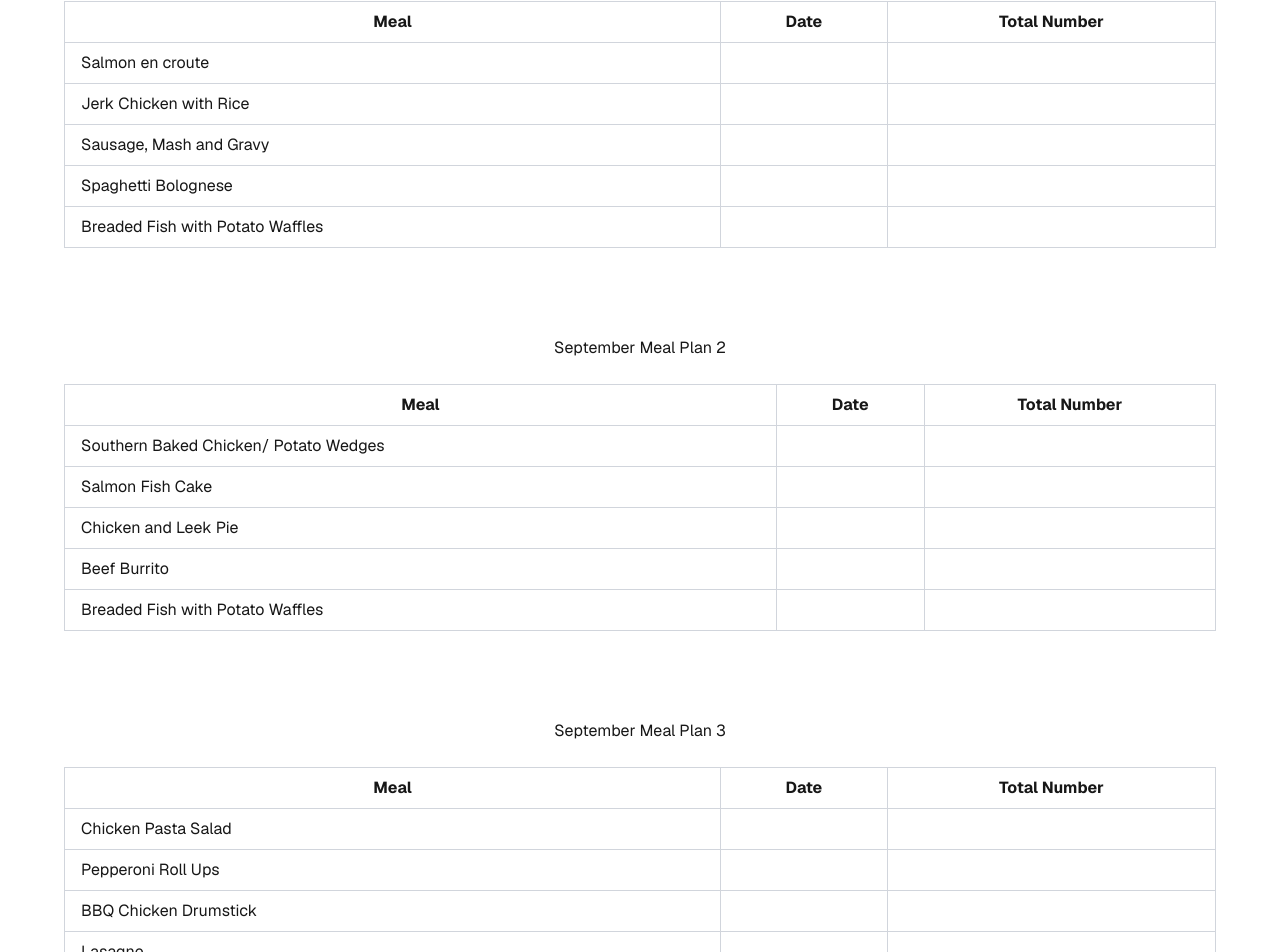
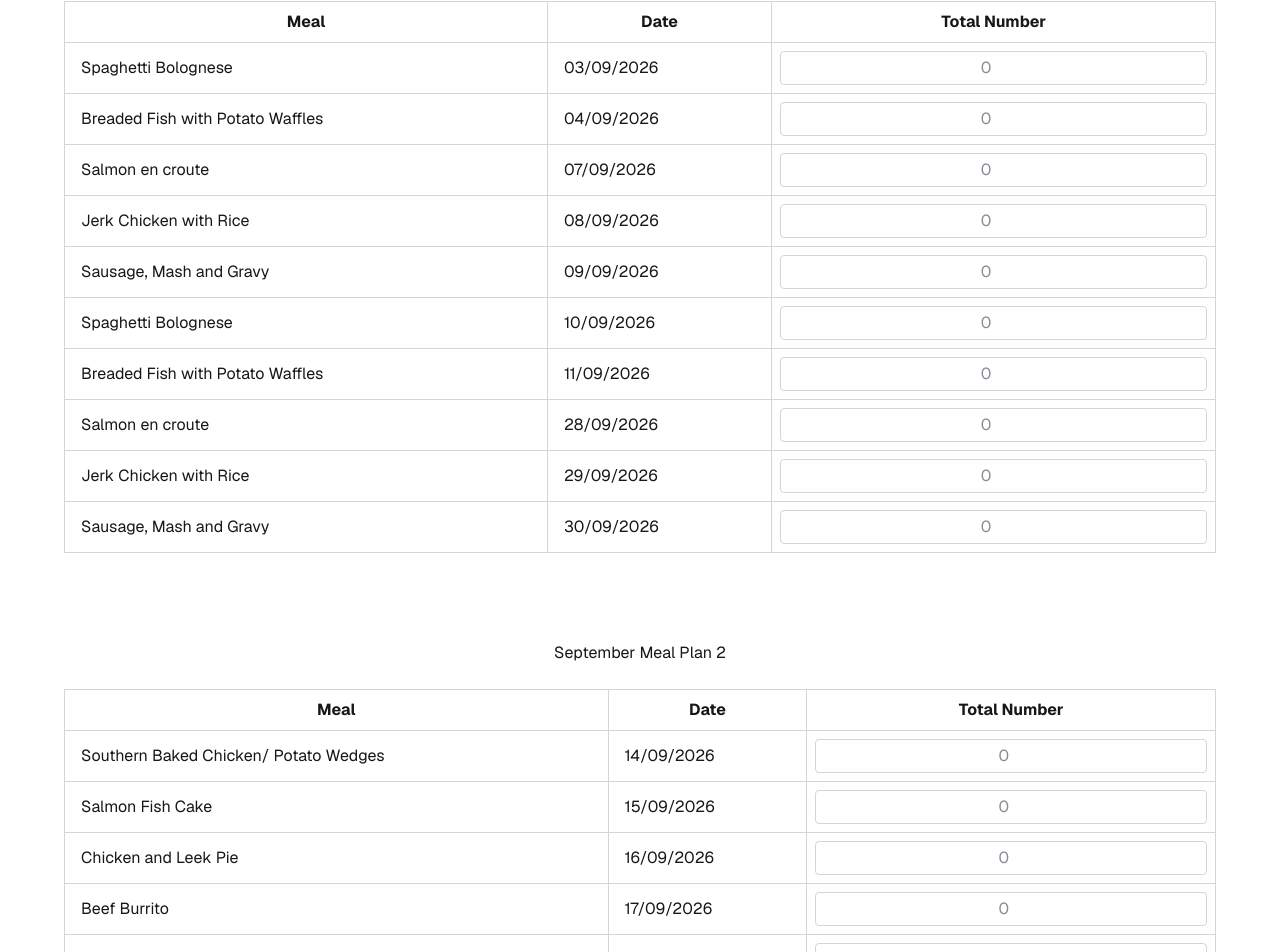
Before and after one commit to jacam666/meal-analysis, a Next.js app: page / in a window 1280 px wide. Shown: the part 431-1383 px from the top of the page. Built offline with nearby package versions, Linux system fonts and the light colour scheme.

Commit message:
added september and october meal tables

```diff
--- a/app/page.tsx
+++ b/app/page.tsx
@@ -1,13 +1,196 @@
-import Image from "next/image";
+"use client";
+
+import { useEffect, useState } from "react";
+
+type MealRow = {
+  meal: string;
+  date: string;
+  totalKey: string;
+};
+
+type MealPlan = {
+  title: string;
+  rows: MealRow[];
+};
+
+const STORAGE_KEY = "meal-analysis-totals";
+
+const mealPlans: MealPlan[] = [
+  {
+  title: "September Meal Plan 1",
+  rows: [
+    {
+      meal: "Spaghetti Bolognese",
+      date: "03/09/2026",
+      totalKey: "sept-plan1-spaghetti-03-09",
+    },
+    {
+      meal: "Breaded Fish with Potato Waffles",
+      date: "04/09/2026",
+      totalKey: "sept-plan1-fish-04-09",
+    },
+    {
+      meal: "Salmon en croute",
+      date: "07/09/2026",
+      totalKey: "sept-plan1-salmon-07-09",
+    },
+    {
+      meal: "Jerk Chicken with Rice",
+      date: "08/09/2026",
+      totalKey: "sept-plan1-jerk-chicken-08-09",
+    },
+    {
+      meal: "Sausage, Mash and Gravy",
+      date: "09/09/2026",
+      totalKey: "sept-plan1-sausage-09-09",
+    },
+    {
+      meal: "Spaghetti Bolognese",
+      date: "10/09/2026",
+      totalKey: "sept-plan1-spaghetti-10-09",
+    },
+    {
+      meal: "Breaded Fish with Potato Waffles",
+      date: "11/09/2026",
+      totalKey: "sept-plan1-fish-11-09",
+    },
+    {
+      meal: "Salmon en croute",
+      date: "28/09/2026",
+      totalKey: "sept-plan1-salmon-28-09",
+    },
+    {
+      meal: "Jerk Chicken with Rice",
+      date: "29/09/2026",
+      totalKey: "sept-plan1-jerk-chicken-29-09",
+    },
+    {
+      meal: "Sausage, Mash and Gravy",
+      date: "30/09/2026",
+      totalKey: "sept-plan1-sausage-30-09",
+    },
+  ],
+},
+  {
+    title: "September Meal Plan 2",
+    rows: [
+      { meal: "Southern Baked Chicken/ Potato Wedges", date: "14/09/2026", totalKey: "sept-plan2-southern-baked-chicken" },
+      { meal: "Salmon Fish Cake", date: "15/09/2026", totalKey: "sept-plan2-salmon-fish-cake" },
+      { meal: "Chicken and Leek Pie", date: "16/09/2026", totalKey: "sept-plan2-chicken-leek-pie" },
+      { meal: "Beef Burrito", date: "17/09/2026", totalKey: "sept-plan2-beef-burrito" },
+      { meal: "Breaded Fish with Potato Waffles", date: "18/09/2026", totalKey: "sept-plan2-fish-waffles" },
+    ],
+  },
+  {
+    title: "September Meal Plan 3",
+    rows: [
+      { meal: "Chicken Pasta Salad", date: "21/09/2026", totalKey: "sept-plan3-chicken-pasta-salad" },
+      { meal: "Pepperoni Roll Ups", date: "22/09/2026", totalKey: "sept-plan3-pepperoni-roll-ups" },
+      { meal: "BBQ Chicken Drumstick", date: "23/09/2026", totalKey: "sept-plan3-bbq-chicken-drumstick" },
+      { meal: "Lasagne", date: "24/09/2026", totalKey: "sept-plan3-lasagne" },
+      { meal: "Breaded Fish with Potato Waffles", date: "25/09/2026", totalKey: "sept-plan3-fish-waffles" },
+    ],
+  },
+  {
+  title: "October Meal Plan 1",
+  rows: [
+    {
+      meal: "Spaghetti Bolognese",
+      date: "01/10/2026",
+      totalKey: "oct-plan1-spaghetti-01-10",
+    },
+    {
+      meal: "Breaded Fish with Potato Waffles",
+      date: "02/10/2026",
+      totalKey: "oct-plan1-fish-02-10",
+    },
+    {
+      meal: "Salmon en croute",
+      date: "19/10/2026",
+      totalKey: "oct-plan1-salmon-19-10",
+    },
+    {
+      meal: "Jerk Chicken with Rice",
+      date: "20/10/2026",
+      totalKey: "oct-plan1-jerk-chicken-20-10",
+    },
+    {
+      meal: "Sausage, Mash and Gravy",
+      date: "21/10/2026",
+      totalKey: "oct-plan1-sausage-21-10",
+    },
+    {
+      meal: "Spaghetti Bolognese",
+      date: "22/10/2026",
+      totalKey: "oct-plan1-spaghetti-22-10",
+    },
+    {
+      meal: "Breaded Fish with Potato Waffles",
+      date: "23/10/2026",
+      totalKey: "oct-plan1-fish-23-10",
+    },
+  ],
+},
+  {
+    title: "October Meal Plan 2",
+    rows: [
+      { meal: "Southern Baked Chicken/ Potato Wedges", date: "05/10/2026", totalKey: "oct-plan2-southern-baked-chicken" },
+      { meal: "Salmon Fish Cake", date: "06/10/2026", totalKey: "oct-plan2-salmon-fish-cake" },
+      { meal: "Chicken and Leek Pie", date: "07/10/2026", totalKey: "oct-plan2-chicken-leek-pie" },
+      { meal: "Beef Burrito", date: "08/10/2026", totalKey: "oct-plan2-beef-burrito" },
+      { meal: "Breaded Fish with Potato Waffles", date: "09/10/2026", totalKey: "oct-plan2-fish-waffles" },
+    ],
+  },
+  {
+    title: "October Meal Plan 3",
+    rows: [
+      { meal: "Chicken Pasta Salad", date: "12/10/2026", totalKey: "oct-plan3-chicken-pasta-salad" },
+      { meal: "Pepperoni Roll Ups", date: "13/10/2026", totalKey: "oct-plan3-pepperoni-roll-ups" },
+      { meal: "BBQ Chicken Drumstick", date: "14/10/2026", totalKey: "oct-plan3-bbq-chicken-drumstick" },
+      { meal: "Lasagne", date: "15/10/2026", totalKey: "oct-plan3-lasagne" },
+      { meal: "Breaded Fish with Potato Waffles", date: "16/10/2026", totalKey: "oct-plan3-fish-waffles" },
+    ],
+  },
+];
 
 export default function Home() {
+  const [totals, setTotals] = useState<Record<string, string>>({});
+
+  useEffect(() => {
+    const savedTotals = window.localStorage.getItem(STORAGE_KEY);
+
+    if (!savedTotals) {
+      return;
+    }
+
+    try {
+      const parsedTotals = JSON.parse(savedTotals) as Record<string, string>;
+      setTotals(parsedTotals);
+    } catch {
+      window.localStorage.removeItem(STORAGE_KEY);
+    }
+  }, []);
+
+  useEffect(() => {
+    window.localStorage.setItem(STORAGE_KEY, JSON.stringify(totals));
+  }, [totals]);
+
+  const handleTotalChange = (key: string, value: string) => {
+    setTotals((currentTotals) => ({
+      ...currentTotals,
+      [key]: value,
+    }));
+  };
+
   return (
-    <div className="flex flex-col  items-center justify-center bg-zinc-50 font-sans dark:bg-black">
+    <div className="flex flex-col items-center justify-center bg-zinc-50 font-sans dark:bg-black">
       <main className="flex w-full max-w-3xl flex-col items-center justify-between py-32 px-16 bg-white dark:bg-black sm:items-start">
         <h1 className="text-3xl font-bold text-center text-black dark:text-white">Welcome to Playground Pantry Meal Analysis</h1>
       </main>
-      <div className="flex flex-col items-center justify-center w-full  px-16 py-8 bg-white dark:bg-black">
-        <h1 className="text-center py-6">September Meal Plan 1</h1>
+
+      {mealPlans.map((plan) => (
+        <div key={plan.title} className="flex w-full flex-col items-center justify-center px-16 py-8 bg-white dark:bg-black">
+          <h1 className="text-center py-6">{plan.title}</h1>
           <table className="w-full max-w-6xl border-collapse border border-gray-300 dark:border-gray-700">
             <thead>
               <tr>
@@ -17,115 +200,26 @@ export default function Home() {
               </tr>
             </thead>
             <tbody>
-            {/* Sample data rows */}
-            <tr>
-              <td className="border border-gray-300 dark:border-gray-700 px-4 py-2">Salmon en croute</td>
-              <td className="border border-gray-300 dark:border-gray-700 px-4 py-2"></td>
-              <td className="border border-gray-300 dark:border-gray-700 px-4 py-2"></td>
+              {plan.rows.map((row) => (
+                <tr key={row.totalKey}>
+                  <td className="border border-gray-300 dark:border-gray-700 px-4 py-2">{row.meal}</td>
+                  <td className="border border-gray-300 dark:border-gray-700 px-4 py-2">{row.date}</td>
+                  <td className="border border-gray-300 dark:border-gray-700 px-2 py-2">
+                    <input
+                      type="number"
+                      min="0"
+                      value={totals[row.totalKey] ?? ""}
+                      onChange={(event) => handleTotalChange(row.totalKey, event.target.value)}
+                      className="w-full min-w-[80px] rounded border border-gray-300 bg-white px-2 py-1 text-center text-gray-900 outline-none ring-0 focus:border-blue-500 dark:border-gray-600 dark:bg-black dark:text-white"
+                      placeholder="0"
+                    />
+                  </td>
                 </tr>
-            <tr>
-              <td className="border border-gray-300 dark:border-gray-700 px-4 py-2">Jerk Chicken with Rice</td>
-              <td className="border border-gray-300 dark:border-gray-700 px-4 py-2"></td>
-              <td className="border border-gray-300 dark:border-gray-700 px-4 py-2"></td>
-            </tr>
-            <tr>
-              <td className="border border-gray-300 dark:border-gray-700 px-4 py-2">Sausage, Mash and Gravy</td>
-              <td className="border border-gray-300 dark:border-gray-700 px-4 py-2"></td>
-              <td className="border border-gray-300 dark:border-gray-700 px-4 py-2"></td>
-            </tr>
-            <tr>
-              <td className="border border-gray-300 dark:border-gray-700 px-4 py-2">Spaghetti Bolognese</td>
-              <td className="border border-gray-300 dark:border-gray-700 px-4 py-2"></td>
-              <td className="border border-gray-300 dark:border-gray-700 px-4 py-2"></td>
-            </tr>
-            <tr>
-              <td className="border border-gray-300 dark:border-gray-700 px-4 py-2">Breaded Fish with Potato Waffles</td>
-              <td className="border border-gray-300 dark:border-gray-700 px-4 py-2"></td>
-              <td className="border border-gray-300 dark:border-gray-700 px-4 py-2"></td>
-            </tr>
+              ))}
             </tbody>
           </table>
         </div>
-      <div className="flex flex-col items-center justify-center w-full  px-16 py-8 bg-white dark:bg-black">
-        <h1 className="text-center py-6">September Meal Plan 2</h1>
-        <table className="w-full max-w-6xl border-collapse border border-gray-300 dark:border-gray-700">
-          <thead>
-            <tr>
-              <th className="border border-gray-300 dark:border-gray-700 px-4 py-2">Meal</th>
-              <th className="border border-gray-300 dark:border-gray-700 px-4 py-2">Date</th>
-              <th className="border border-gray-300 dark:border-gray-700 px-4 py-2">Total Number</th>
-            </tr>
-          </thead>
-          <tbody>
-            {/* Sample data rows */}
-            <tr>
-              <td className="border border-gray-300 dark:border-gray-700 px-4 py-2">Southern Baked Chicken/ Potato Wedges</td>
-              <td className="border border-gray-300 dark:border-gray-700 px-4 py-2"></td>
-              <td className="border border-gray-300 dark:border-gray-700 px-4 py-2"></td>
-            </tr>
-            <tr>
-              <td className="border border-gray-300 dark:border-gray-700 px-4 py-2">Salmon Fish Cake</td>
-              <td className="border border-gray-300 dark:border-gray-700 px-4 py-2"></td>
-              <td className="border border-gray-300 dark:border-gray-700 px-4 py-2"></td>
-            </tr>
-            <tr>
-              <td className="border border-gray-300 dark:border-gray-700 px-4 py-2">Chicken and Leek Pie</td>
-              <td className="border border-gray-300 dark:border-gray-700 px-4 py-2"></td>
-              <td className="border border-gray-300 dark:border-gray-700 px-4 py-2"></td>
-            </tr>
-            <tr>
-              <td className="border border-gray-300 dark:border-gray-700 px-4 py-2">Beef Burrito</td>
-              <td className="border border-gray-300 dark:border-gray-700 px-4 py-2"></td>
-              <td className="border border-gray-300 dark:border-gray-700 px-4 py-2"></td>
-            </tr>
-            <tr>
-              <td className="border border-gray-300 dark:border-gray-700 px-4 py-2">Breaded Fish with Potato Waffles</td>
-              <td className="border border-gray-300 dark:border-gray-700 px-4 py-2"></td>
-              <td className="border border-gray-300 dark:border-gray-700 px-4 py-2"></td>
-            </tr>
-          </tbody>
-        </table>
-      </div>
-      <div className="flex flex-col items-center justify-center w-full  px-16 py-8 bg-white dark:bg-black">
-        <h1 className="text-center py-6">September Meal Plan 3</h1>
-        <table className="w-full max-w-6xl border-collapse border border-gray-300 dark:border-gray-700">
-          <thead>
-            <tr>
-              <th className="border border-gray-300 dark:border-gray-700 px-4 py-2">Meal</th>
-              <th className="border border-gray-300 dark:border-gray-700 px-4 py-2">Date</th>
-              <th className="border border-gray-300 dark:border-gray-700 px-4 py-2">Total Number</th>
-            </tr>
-          </thead>
-          <tbody>
-            {/* Sample data rows */}
-            <tr>
-              <td className="border border-gray-300 dark:border-gray-700 px-4 py-2">Chicken Pasta Salad</td>
-              <td className="border border-gray-300 dark:border-gray-700 px-4 py-2"></td>
-              <td className="border border-gray-300 dark:border-gray-700 px-4 py-2"></td>
-            </tr>
-            <tr>
-              <td className="border border-gray-300 dark:border-gray-700 px-4 py-2">Pepperoni Roll Ups</td>
-              <td className="border border-gray-300 dark:border-gray-700 px-4 py-2"></td>
-              <td className="border border-gray-300 dark:border-gray-700 px-4 py-2"></td>
-            </tr>
-            <tr>
-              <td className="border border-gray-300 dark:border-gray-700 px-4 py-2">BBQ Chicken Drumstick</td>
-              <td className="border border-gray-300 dark:border-gray-700 px-4 py-2"></td>
-              <td className="border border-gray-300 dark:border-gray-700 px-4 py-2"></td>
-            </tr>
-            <tr>
-              <td className="border border-gray-300 dark:border-gray-700 px-4 py-2">Lasagne</td>
-              <td className="border border-gray-300 dark:border-gray-700 px-4 py-2"></td>
-              <td className="border border-gray-300 dark:border-gray-700 px-4 py-2"></td>
-            </tr>
-            <tr>
-              <td className="border border-gray-300 dark:border-gray-700 px-4 py-2">Breaded Fish with Potato Waffles</td>
-              <td className="border border-gray-300 dark:border-gray-700 px-4 py-2"></td>
-              <td className="border border-gray-300 dark:border-gray-700 px-4 py-2"></td>
-            </tr>
-          </tbody>
-        </table>
-      </div>
+      ))}
     </div>
   );
 }
```
Lines whose indentation alone changed are shown as unchanged.
